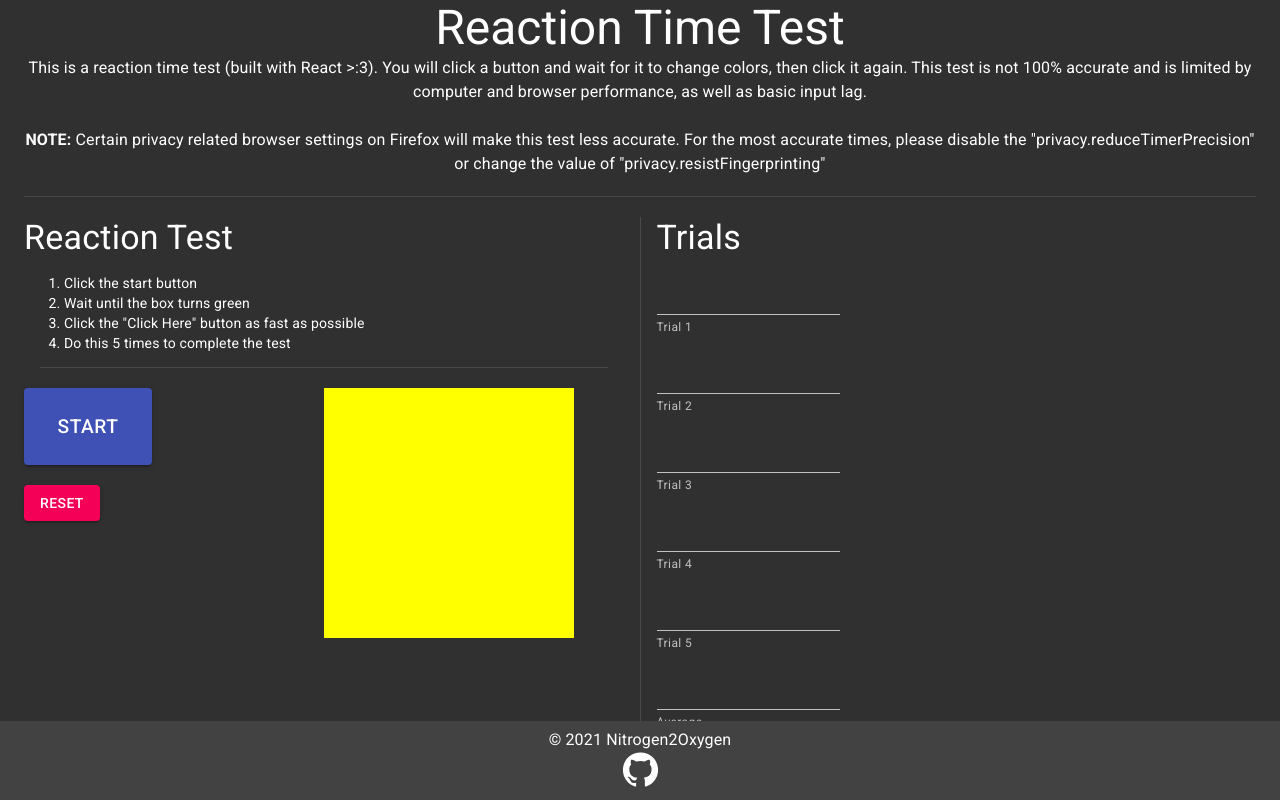
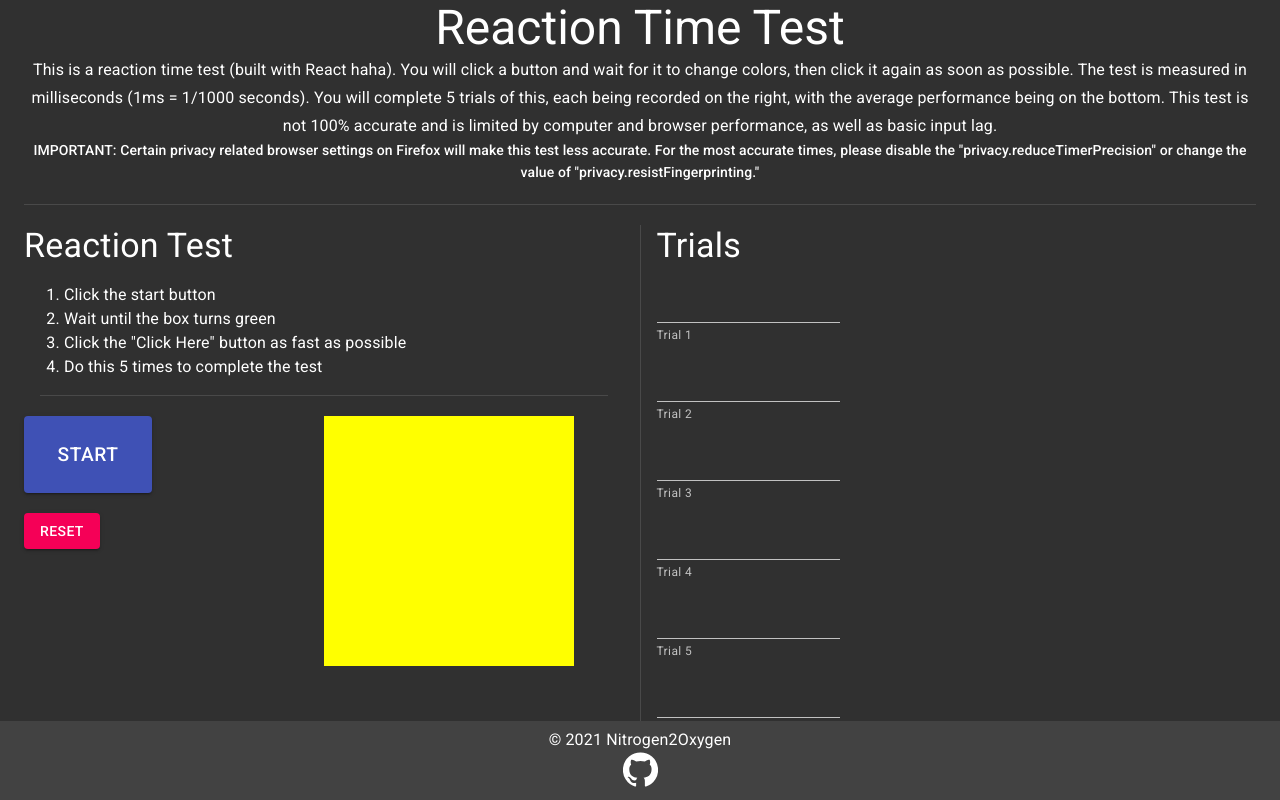
Before and after one commit to ZBerritt/reaction-time-test, a React (Create React App) app: page / in a window 1280 px wide. Built offline with nearby package versions, Linux system fonts and the light colour scheme.

Commit message:
Changed some text around

```diff
--- a/src/components/Footer.js
+++ b/src/components/Footer.js
@@ -19,7 +19,7 @@ export default function Footer() {
     const classes = useStyles();
     return (
       <div className={classes.footer}>
-              <Typography>
+              <Typography variant="body1">
                   &copy; 2021 Nitrogen2Oxygen
                   <br />
                   <Link color="inherit" href="https://github.com/Nitrogen2Oxygen/reaction-time-test" target="_blank" rel="noreferrer">
--- a/src/components/ReactionTest.js
+++ b/src/components/ReactionTest.js
@@ -42,12 +42,14 @@ export default function ReactionTest() {
                 <Typography variant="h4">
                     Reaction Test
                 </Typography>
+                <Typography variant="body1">
                     <ol>
                         <li>Click the start button</li>
                         <li>Wait until the box turns green</li>
                         <li>Click the "Click Here" button as fast as possible</li>
                         <li>Do this 5 times to complete the test</li>
                     </ol>
+                </Typography>
                 <Divider variant="middle" />
                 <br />
                 <Grid container direction="row" justify="center">
--- a/src/components/Title.js
+++ b/src/components/Title.js
@@ -6,13 +6,16 @@ export default function Title() {
                 <Typography variant="h3" color="inherit">
                     Reaction Time Test
                 </Typography>
-                <Typography color="inherit">
-                    This is a reaction time test (built with React {">"}:3).
-                    You will click a button and wait for it to change colors, then click it again.
+                <Typography variant="subtitle1" color="inherit">
+                    This is a reaction time test (built with React haha).
+                    You will click a button and wait for it to change colors, then click it again as soon as possible.
+                    The test is measured in milliseconds (1ms = 1/1000 seconds).
+                    You will complete 5 trials of this, each being recorded on the right, with the average performance being on the bottom.
                     This test is not 100% accurate and is limited by computer and browser performance, as well as basic input lag.
-                    <br></br><br></br>
-                    <b>NOTE:</b> Certain privacy related browser settings on Firefox will make this test less accurate.
-                    For the most accurate times, please disable the "privacy.reduceTimerPrecision" or change the value of "privacy.resistFingerprinting"
+                </Typography>
+                <Typography variant="subtitle2" color="inherit">
+                    IMPORTANT: Certain privacy related browser settings on Firefox will make this test less accurate.
+                    For the most accurate times, please disable the "privacy.reduceTimerPrecision" or change the value of "privacy.resistFingerprinting."
                 </Typography>
         </Box>
     )
```
